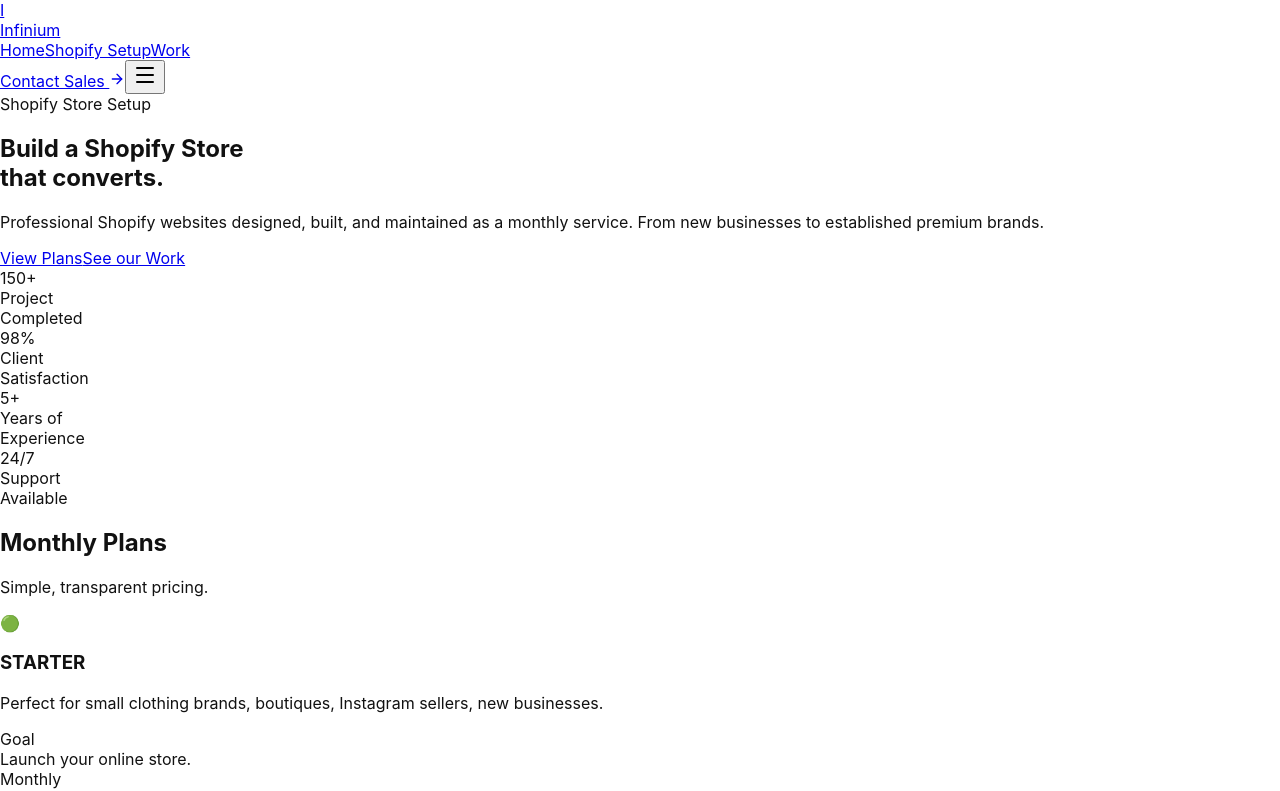
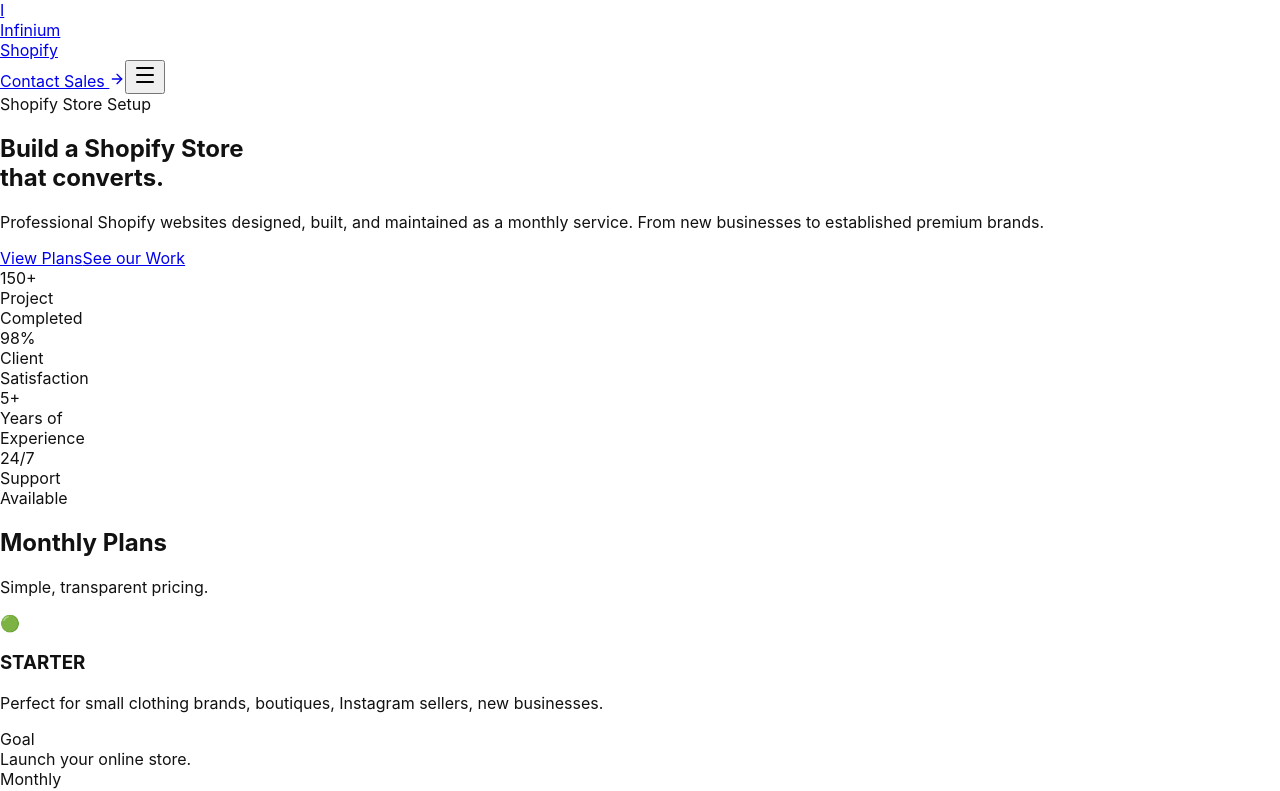
Before and after one commit to sumitkumards07/infinium, a React (Vite) app: page /shopify in a window 1280 px wide. Shown: the top 791 px of the page. Built offline with nearby package versions, Linux system fonts and the light colour scheme; a web font is replaced by a local one.

Commit message:
refactor: simplify navbars to only show Shopify

```diff
--- a/src/App.tsx
+++ b/src/App.tsx
@@ -710,12 +710,8 @@ function App() {
           </a>
           <div className="nav-links flex items-center gap-6">
             <Link to="/shopify" className="hover:text-teal-600 transition-colors flex items-center gap-2">
-              Shopify Setup
-              <span className="bg-teal-100 text-teal-700 text-[10px] px-2 py-0.5 rounded-full font-bold">NEW</span>
+              Shopify
             </Link>
-            <a href="#work" className="hover:text-teal-600 transition-colors">Work</a>
-            <a href="#about" className="hover:text-teal-600 transition-colors">About</a>
-            <a href="#contact" className="hover:text-teal-600 transition-colors">Legal</a>
           </div>
           <a className="nav-cta" href="https://wa.me/918950013181" target="_blank" rel="noopener noreferrer">Book a Call</a>
         </nav>
--- a/src/ShopifyLanding.tsx
+++ b/src/ShopifyLanding.tsx
@@ -115,9 +115,7 @@ export default function ShopifyLanding() {
           </Link>
 
           <div className="hidden md:flex items-center gap-8 text-sm font-medium text-zinc-400">
-            <Link to="/" className="hover:text-white transition-colors">Home</Link>
-            <a href="#pricing" className="text-white border-b border-red-500 pb-1">Shopify Setup</a>
-            <a href="#work" className="hover:text-white transition-colors">Work</a>
+            <a href="#pricing" className="text-white border-b border-red-500 pb-1">Shopify</a>
           </div>
 
           <a href="https://wa.me/918950013181" target="_blank" rel="noopener noreferrer"
@@ -134,9 +132,7 @@ export default function ShopifyLanding() {
       {/* Mobile Menu */}
       {mobileMenuOpen && (
         <div className="fixed inset-0 z-40 bg-black/95 backdrop-blur-2xl flex flex-col items-center justify-center gap-8 md:hidden">
-          <Link to="/" className="text-2xl font-bold text-zinc-400 hover:text-white transition-colors" onClick={() => setMobileMenuOpen(false)}>Home</Link>
-          <a href="#pricing" className="text-2xl font-bold text-white" onClick={() => setMobileMenuOpen(false)}>Shopify Setup</a>
-          <a href="#work" className="text-2xl font-bold text-zinc-400 hover:text-white transition-colors" onClick={() => setMobileMenuOpen(false)}>Work</a>
+          <a href="#pricing" className="text-2xl font-bold text-white" onClick={() => setMobileMenuOpen(false)}>Shopify</a>
           <a href="https://wa.me/918950013181" className="mt-8 px-8 py-4 bg-red-600 text-white rounded-full font-bold text-lg" onClick={() => setMobileMenuOpen(false)}>Contact Sales</a>
         </div>
       )}
```
